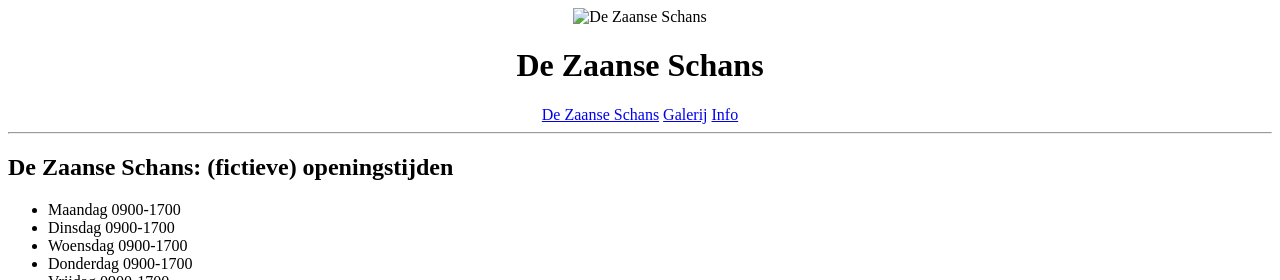
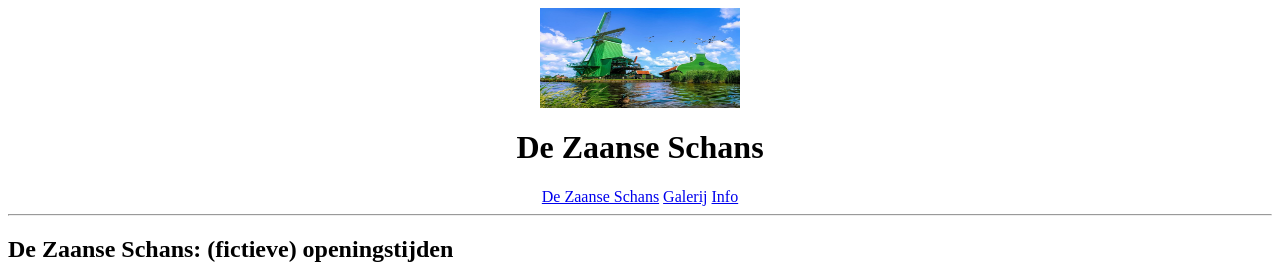
Before and after one commit to classyklaas/leukstukjehuiswerk.github.io, a plain HTML site: page info.html in a window 1280 px wide. Shown: the top 280 px of the page. Drawn offline with Linux system fonts and the light colour scheme.

Commit message:
Update info.html

```diff
--- a/info.html
+++ b/info.html
@@ -6,7 +6,7 @@
 </head>
 <body>
 <header>
-    <div style="text-align:center"><img src="afbeeldingen/logo_zaanse_schans.jpeg" style="vertical-align:top" alt="De Zaanse Schans" title="De Zaanse Schans" width="200" height="100">
+    <div style="text-align:center"><img src="logo_zaanse_schans.jpeg" style="vertical-align:top" alt="De Zaanse Schans" title="De Zaanse Schans" width="200" height="100">
     <h1>De Zaanse Schans</h1>
     <nav>
         <a href="index.html">De Zaanse Schans</a>
```
